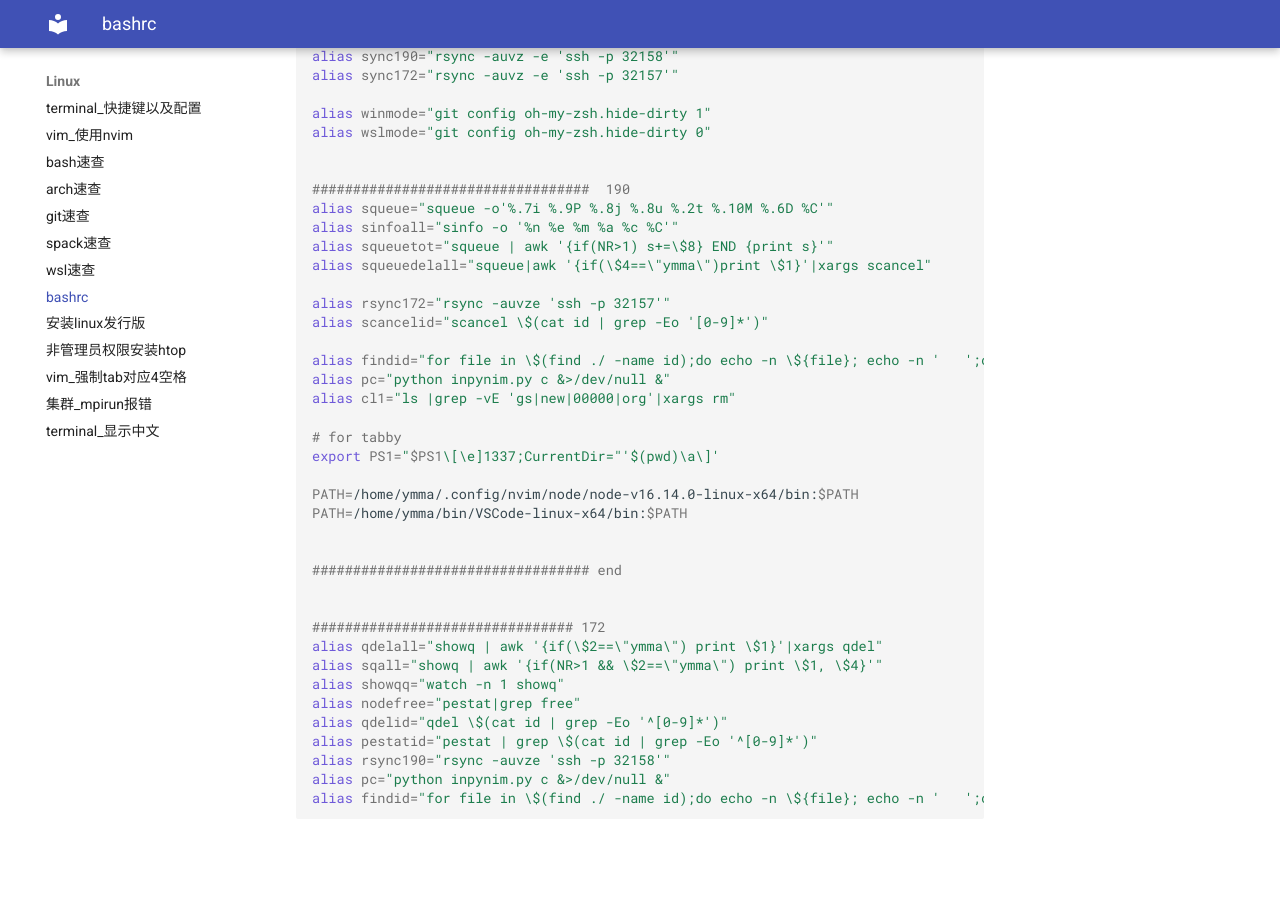
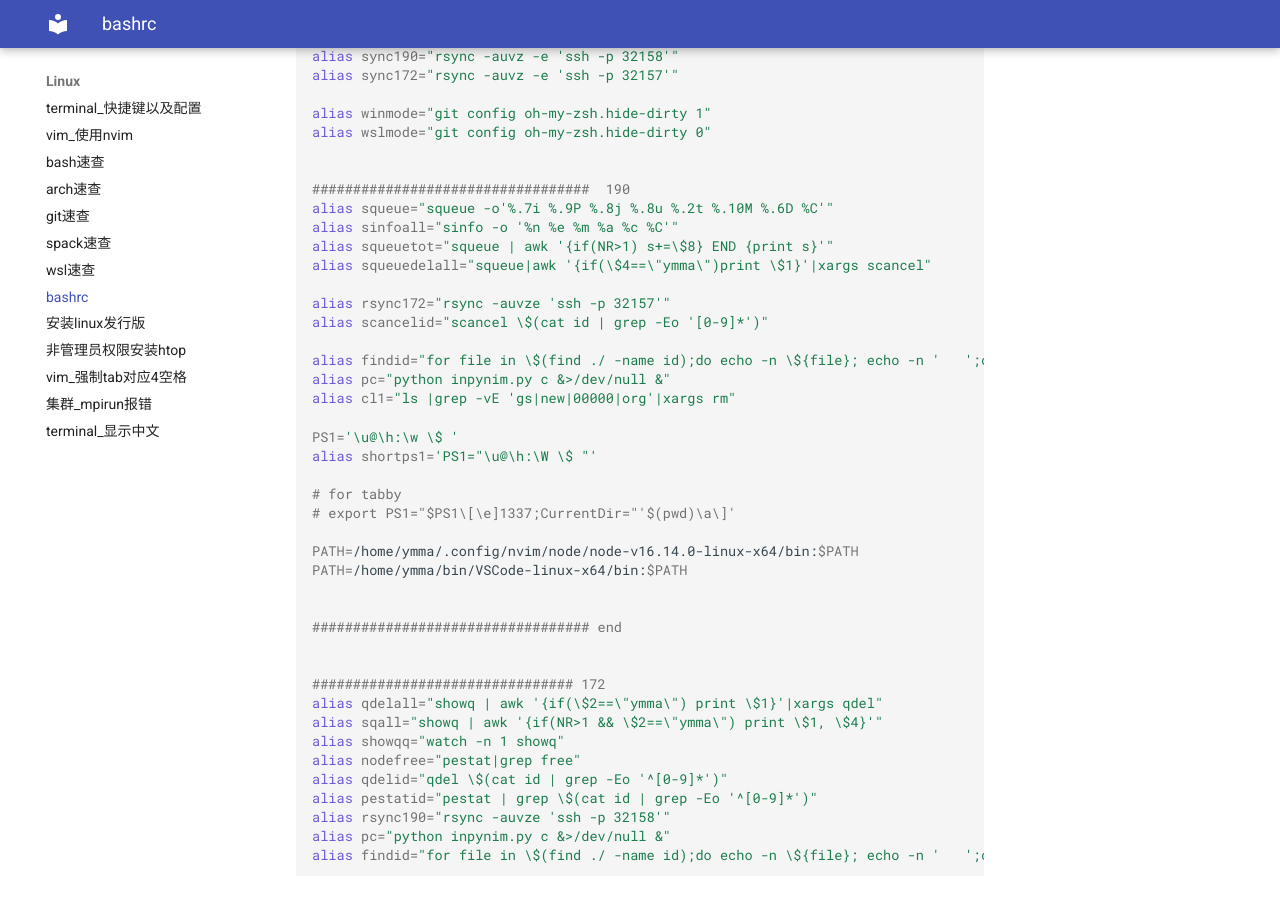
Before and after one commit to ymma98/technotes, an MkDocs documentation site: the page built from docs/Linux/bashrc.md, in a window 1280 px wide and 900 px high, scrolled down 726 px. Built offline with MkDocs 1.6.1 and Material for MkDocs 9.7.7, drawn with Linux system fonts in a browser that asks for light colours; before the commit the page ends 1569 px from its top, so only the background shows below that.

Commit message:
docs/Linux/bashrc.md updated from https://stackedit.cn/

```diff
--- a/docs/Linux/bashrc.md
+++ b/docs/Linux/bashrc.md
@@ -47,8 +47,11 @@ alias findid="for file in \$(find ./ -name id);do echo -n \${file}; echo -n '
 alias pc="python inpynim.py c &>/dev/null &"
 alias cl1="ls |grep -vE 'gs|new|00000|org'|xargs rm"
 
+PS1='\u@\h:\w \$ '
+alias shortps1='PS1="\u@\h:\W \$ "'
+
 # for tabby
-export PS1="$PS1\[\e]1337;CurrentDir="'$(pwd)\a\]'
+# export PS1="$PS1\[\e]1337;CurrentDir="'$(pwd)\a\]'
 
 PATH=/home/ymma/.config/nvim/node/node-v16.14.0-linux-x64/bin:$PATH
 PATH=/home/ymma/bin/VSCode-linux-x64/bin:$PATH
```
Also changed, not shown: other parts of docs/Linux/bashrc.md (+1 -1 lines).
